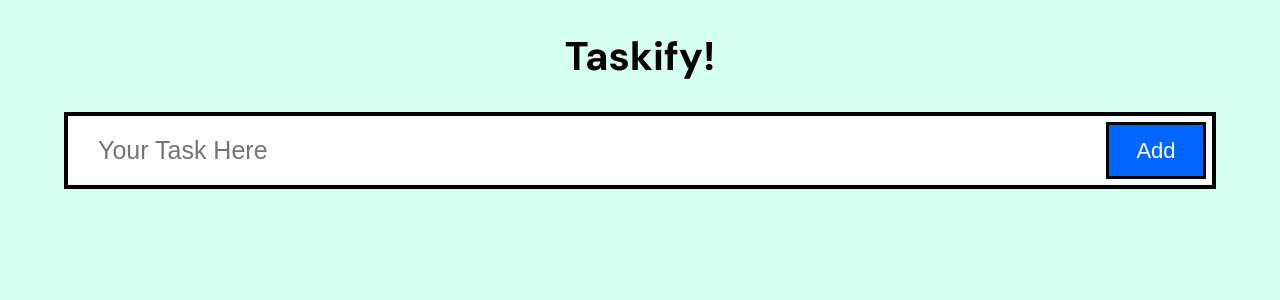
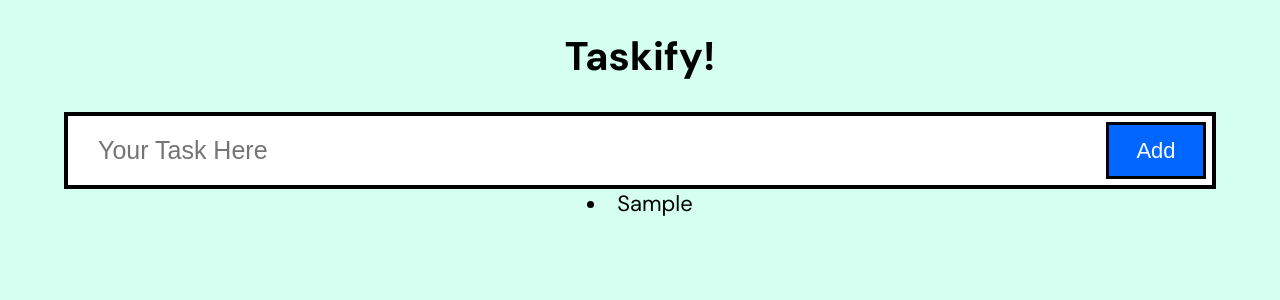
Before and after one commit to ramitbratabiswas/react-ts-todolist, a React (Create React App) app in the folder todolist/: page / in a window 1280 px wide. Both pictures are taken after typing "Sample" into the empty fields and a click on the button "Add". Shown: the top 300 px of the page. Built offline with nearby package versions, Linux system fonts and the light colour scheme.

Commit message:
will start TodoCard

```diff
--- a/todolist/src/App.tsx
+++ b/todolist/src/App.tsx
@@ -2,6 +2,7 @@
 import InputField from './components/InputField';
 import './App.css';
 import { Todo } from './todo';
+import { TodoList } from './components/TodoList';
 
 const App: React.FC = () => {
 
@@ -25,9 +26,13 @@
       <span className="heading">
         Taskify!
       </span>
-      <InputField todo={todo}
+      <InputField
+        todo={todo}
         setTodo={setTodo}
         handleAdd={handleAdd} />
+      <TodoList
+        todos={todos}
+        setTodos={setTodos} />
     </div>
   );
 }
--- /dev/null
+++ b/todolist/src/components/TodoList.tsx
@@ -0,0 +1,18 @@
+import React from "react";
+import './styles.css';
+import { Todo } from "../todo";
+
+interface TodoListProps {
+    todos: Todo[];
+    setTodos: React.Dispatch<React.SetStateAction<Todo[]>>;
+}
+
+export const TodoList = ({ todos, setTodos } : TodoListProps) => {
+    return (
+        <div className="todos">
+            {todos.map((todo) => (
+                <li>{todo.todo}</li>
+            ))}
+        </div>
+    );
+}
--- a/todolist/src/components/styles.css
+++ b/todolist/src/components/styles.css
@@ -34,3 +34,12 @@
 .input-submit:hover {
     background-color: rgb(0, 78, 180);
 }
+
+.todos {
+    font-size: 22px;
+    display: flex;
+    justify-content: space-evenly;
+    width: 90%;
+    color: black;
+    flex-wrap: wrap;
+}
```
